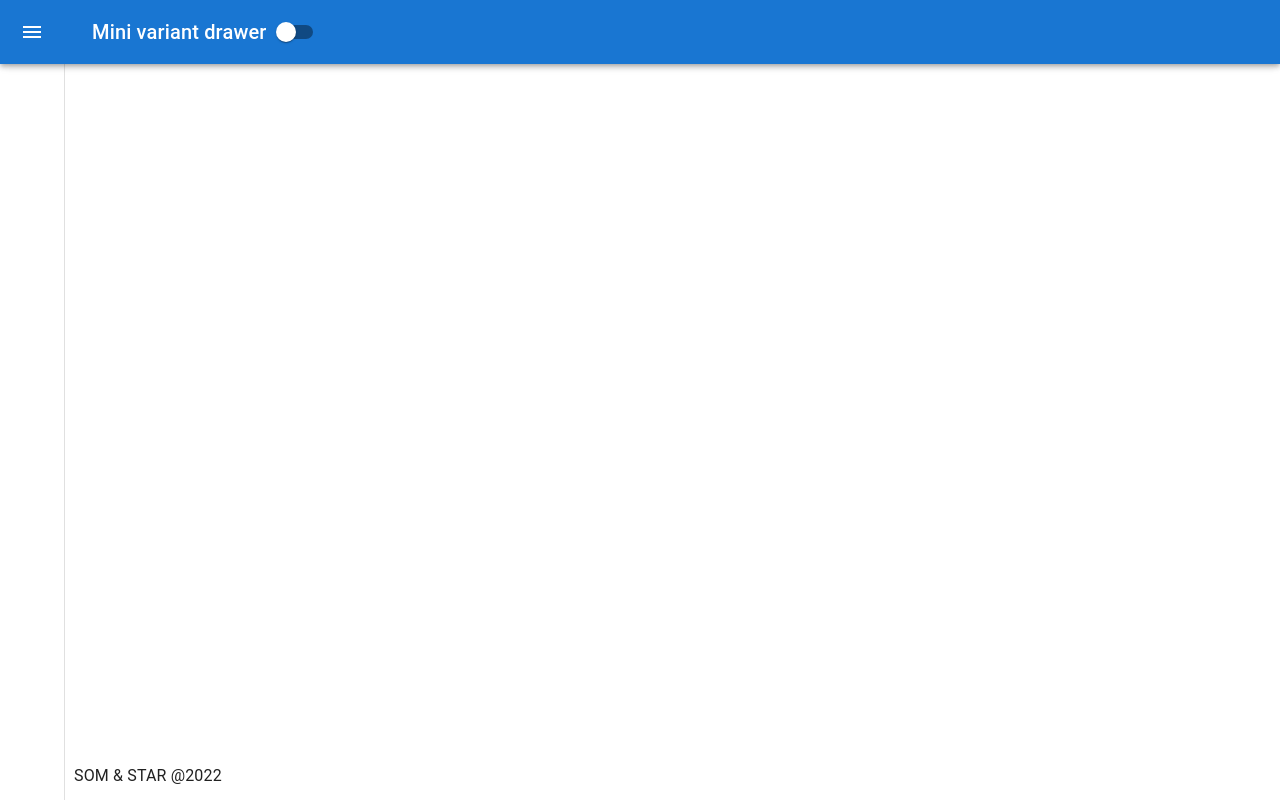
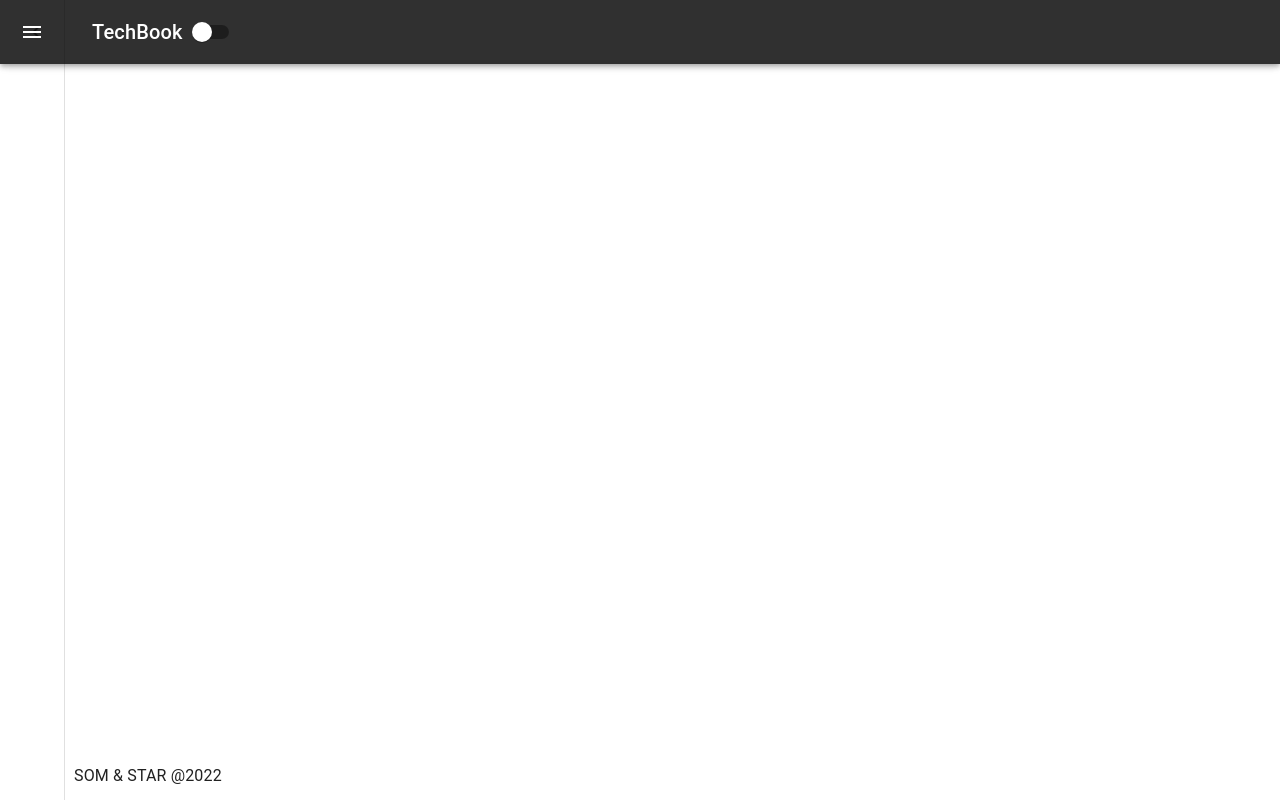
Before and after one commit to somsomy/techbook, a Next.js app: page / in a window 1280 px wide. Built offline with nearby package versions, Linux system fonts and the light colour scheme.

Commit message:
[ 추가 ] header : 헤더문구, 컬러 수정

```diff
--- a/src/components/layouts/Header.tsx
+++ b/src/components/layouts/Header.tsx
@@ -100,7 +100,13 @@ const Header = ({ open, handleDrawerOpen }: HeaderProps) => {
 
   return (
     <>
-      <AppBar position="fixed" open={open}>
+      <AppBar
+        position="fixed"
+        open={open}
+        sx={{
+          backgroundColor: 'rgb(0 0 0 / 81%)'
+        }}
+      >
         <Toolbar>
           <IconButton
             color="inherit"
@@ -115,7 +121,7 @@ const Header = ({ open, handleDrawerOpen }: HeaderProps) => {
             <MenuIcon />
           </IconButton>
           <Typography variant="h6" noWrap component="div">
-            Mini variant drawer
+            TechBook
           </Typography>
           <Switch checked={checked} onChange={handleChange} color="secondary" />
         </Toolbar>
```
